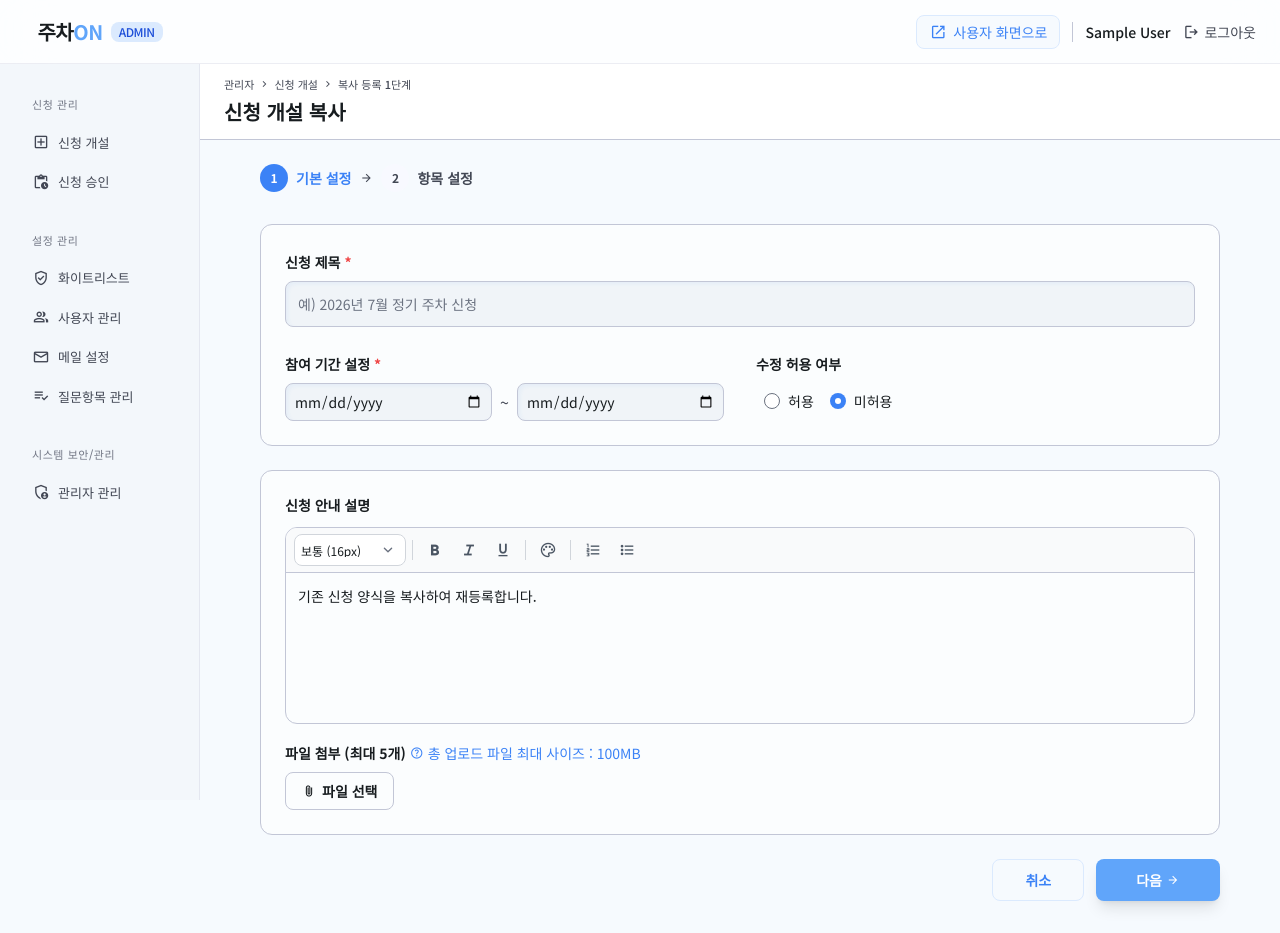
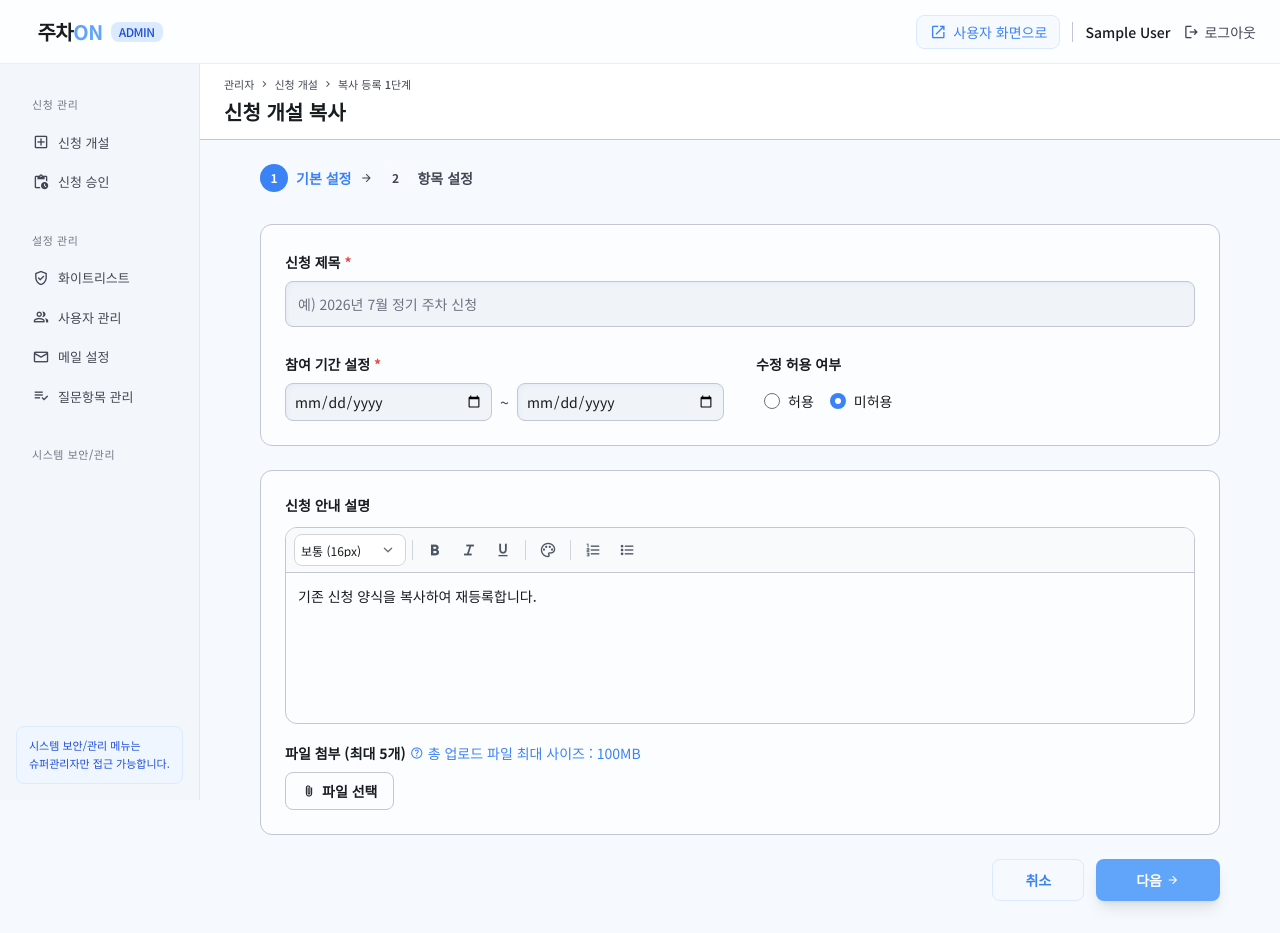
Before and after one commit to jjinylee/parkon, a React (Vite) app: page /admin/copy in a window 1280 px wide. Built offline with nearby package versions, Linux system fonts and the light colour scheme; sample sign-in values are in the browser's storage; the HTML template or start-up script is replaced by a standard one.

Commit message:
Restrict admin manager page to super_admin only; add sidebar help text for non-super-admin

```diff
--- a/src/App.jsx
+++ b/src/App.jsx
@@ -52,7 +52,7 @@ function AppRoutes() {
       <Route path="/admin/mail" element={<ProtectedRoute requireAdmin><AdminMail /></ProtectedRoute>} />
       <Route path="/admin/mail/create" element={<ProtectedRoute requireAdmin><AdminMailCreate /></ProtectedRoute>} />
       <Route path="/admin/users" element={<ProtectedRoute requireAdmin><AdminUsers /></ProtectedRoute>} />
-      <Route path="/admin/managers" element={<ProtectedRoute requireAdmin><AdminManagers /></ProtectedRoute>} />
+      <Route path="/admin/managers" element={<ProtectedRoute requireSuperAdmin><AdminManagers /></ProtectedRoute>} />
       <Route path="/admin/templates/:templateId" element={<ProtectedRoute requireAdmin><AdminDetailPage /></ProtectedRoute>} />
       <Route path="/admin/questions" element={<ProtectedRoute requireAdmin><AdminQuestionConfig /></ProtectedRoute>} />
       <Route path="/admin/smtp" element={<ProtectedRoute requireSuperAdmin><AdminSmtpConfig /></ProtectedRoute>} />
--- a/src/components/AdminSidebar.jsx
+++ b/src/components/AdminSidebar.jsx
@@ -23,7 +23,7 @@ function MenuNav({ path, onLinkClick }) {
     {
       title: '시스템 보안/관리',
       items: [
-        { icon: 'admin_panel_settings', label: '관리자 관리', to: '/admin/managers' },
+        ...(isSuperAdmin ? [{ icon: 'admin_panel_settings', label: '관리자 관리', to: '/admin/managers' }] : []),
         ...(isSuperAdmin ? [{ icon: 'settings', label: 'SMTP 설정', to: '/admin/smtp' }] : []),
         ...(isSuperAdmin ? [{ icon: 'visibility', label: '개인정보 로그', to: '/admin/audit' }] : []),
       ],
@@ -60,6 +60,18 @@ function MenuNav({ path, onLinkClick }) {
   );
 }
 
+function HelpBanner() {
+  const { isSuperAdmin } = useAuth();
+  if (isSuperAdmin) return null;
+  return (
+    <div className="px-4 pb-4">
+      <div className="px-3 py-2.5 bg-blue-50 border border-blue-100 rounded-lg text-[11px] text-blue-700 leading-relaxed">
+        시스템 보안/관리 메뉴는<br />슈퍼관리자만 접근 가능합니다.
+      </div>
+    </div>
+  );
+}
+
 export default function AdminSidebar({ isOpen, onToggle }) {
   const location = useLocation();
   const path = location.pathname;
@@ -77,10 +89,12 @@ export default function AdminSidebar({ isOpen, onToggle }) {
             <button onClick={onToggle} className="material-symbols-outlined text-2xl">close</button>
           </div>
           <MenuNav path={path} onLinkClick={onToggle} />
+          <HelpBanner />
         </div>
       )}
       <aside className="hidden md:flex w-[200px] bg-surface-container-low/50 border-r border-outline-variant/30 flex-col fixed left-0 top-[64px] h-[calc(100vh-64px)] z-50">
         <MenuNav path={path} />
+        <HelpBanner />
       </aside>
     </>
   );
```
